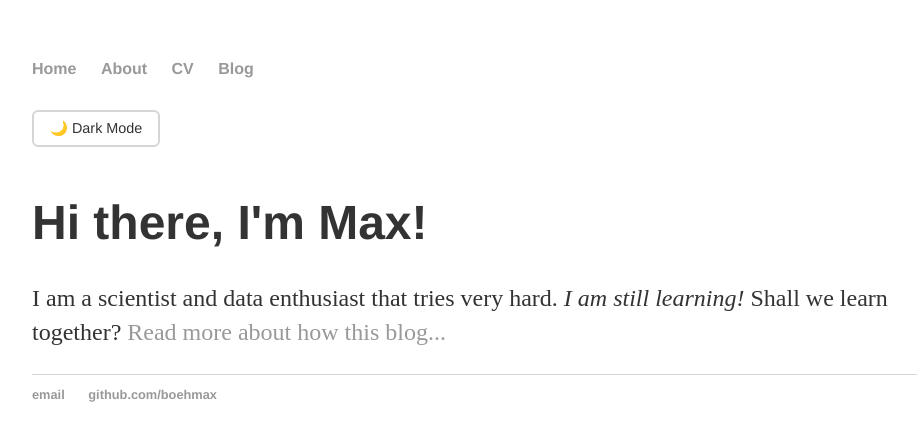
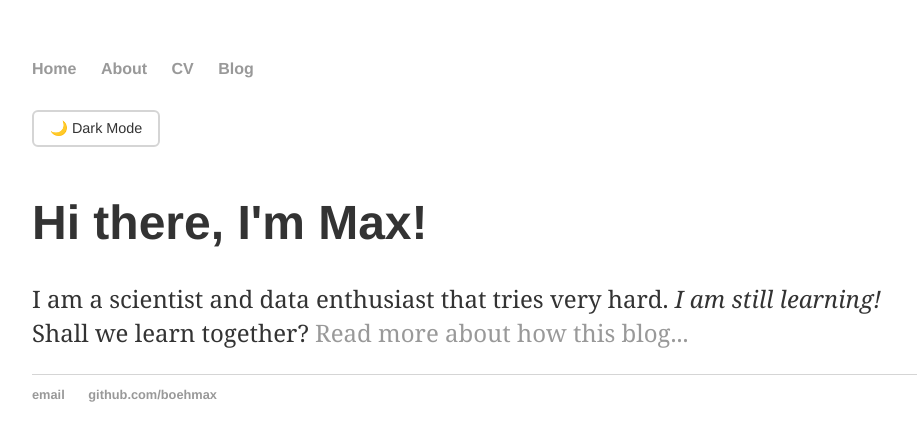
Before and after one commit to boehmax/boehmax.github.io, a Jekyll site: the page built from index.html, in a window 1280 px wide. Shown: the top 441 px of the page, without its empty margins (160-1077 px from the left). Built offline with Jekyll 4.4.1, drawn with Linux system fonts in a browser that asks for light colours; nearby versions of some CDN libraries.

Commit message:
Refactor theme visibility and font styles

```diff
--- a/css/main.css
+++ b/css/main.css
@@ -1,12 +1,3 @@
-/* To remove flashes */
-html:not([data-theme]) {
-    visibility: hidden;
-}
-
-html[data-theme] {
-    visibility: visible;
-}
-
 /* CSS Variables for theme switching */
 :root {
     --bg-color: #ffffff;
@@ -26,13 +17,14 @@ html[data-theme] {
     --code-bg: #2d3748;
 }
 
-/* Apply theme variables */
+/* Apply serif font to body text */
 body {
     margin: 60px auto;
     width: 70%;
     background-color: var(--bg-color);
     color: var(--text-color);
     transition: background-color 0.3s ease, color 0.3s ease;
+    font-family: 'Georgia', 'Times New Roman', 'Times', serif;
 }
 
 nav ul, footer ul {
@@ -58,12 +50,17 @@ a:hover {
     color: var(--accent-color);
 }
 
-h1 {
-    font-size: 3em;
+/* Keep headings as sans-serif */
+h1, h2, h3, h4, h5, h6 {
     font-family: 'Helvetica', 'Arial', 'Sans-Serif';
     color: var(--text-color);
 }
 
+h1 {
+    font-size: 3em;
+}
+
+/* Paragraphs inherit serif from body */
 p {
     font-size: 1.5em;
     line-height: 1.4em;
```
